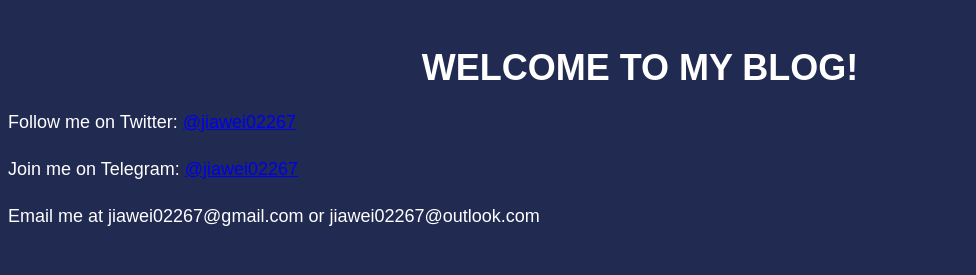
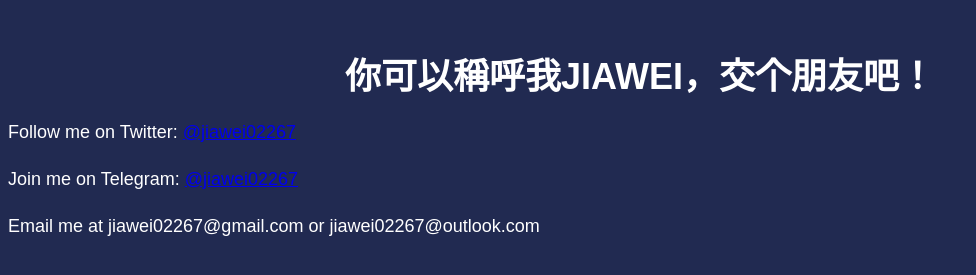
Before and after one commit to Jiawei02267/Jiawei02267, a plain HTML site: page index.html in a window 1280 px wide. Shown: the part 51-326 px from the top of the page, without its empty margins (0-976 px from the left). Drawn offline with Linux system fonts and the light colour scheme.

Commit message:
Update index.html

```diff
--- a/index.html
+++ b/index.html
@@ -1,7 +1,7 @@
 <!DOCTYPE html>
 <html>
 <head>
-    <title>My Blog</title>
+    <title>Hi there!</title>
     <style>
         /* Styles for the body */
         body {
@@ -72,7 +72,7 @@
         <a href=" " target="_blank"><i class="fab fa-twitter"></i></a >
         <a href="https://t.me/jiawei02267" target="_blank"><i class="fa fa-telegram"></i></a >
     </div>
-    <h1>Welcome to My Blog!</h1>
+    <h1>你可以稱呼我jiawei，交个朋友吧！</h1>
     <p>Follow me on Twitter: <a href="https://twitter.com/jiawei02267">@jiawei02267</a ></p >
     <p>Join me on Telegram: <a href="https://t.me/jiawei02267">@jiawei02267</a ></p >
     <p>Email me at jiawei02267@gmail.com or jiawei02267@outlook.com</p >
```
